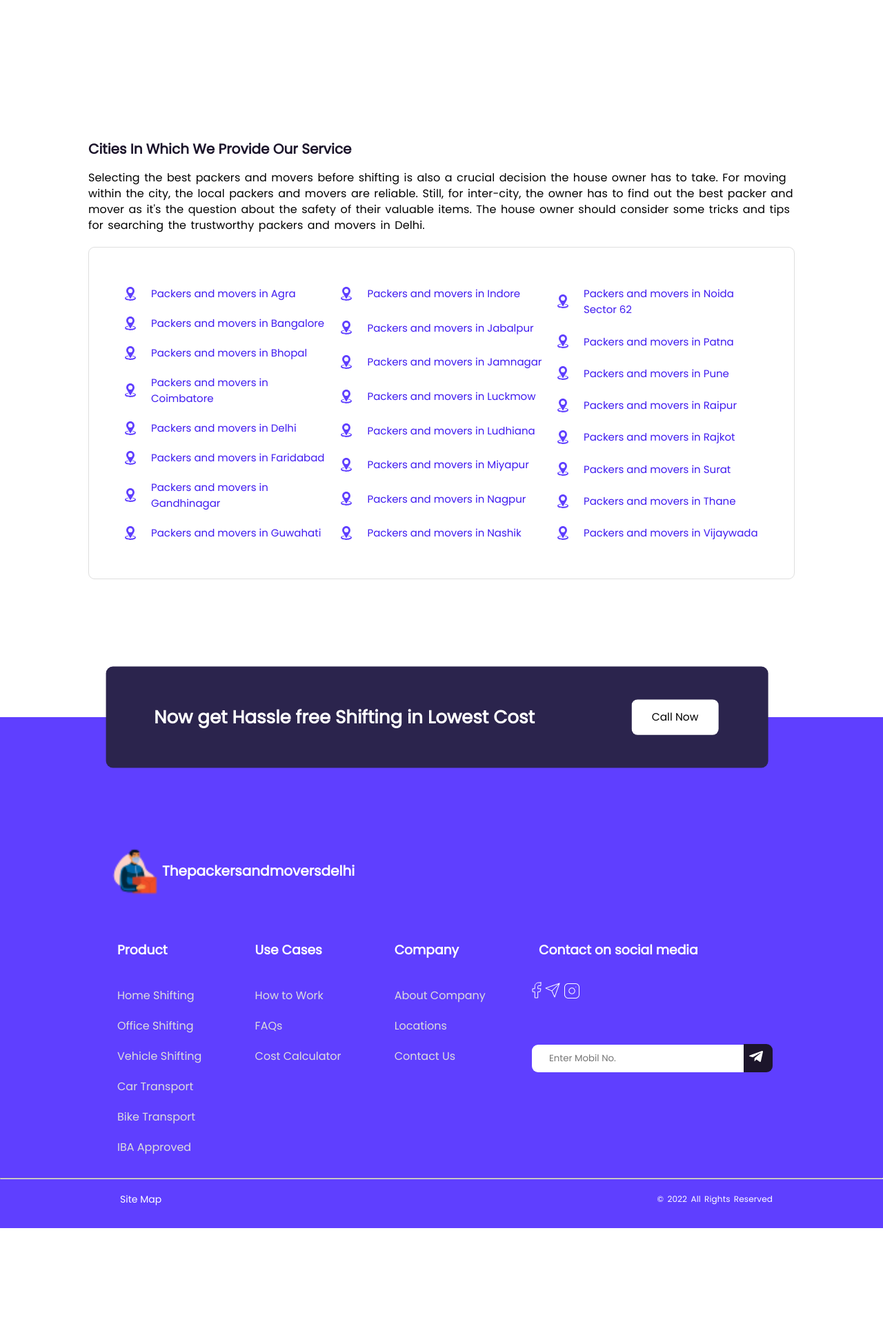
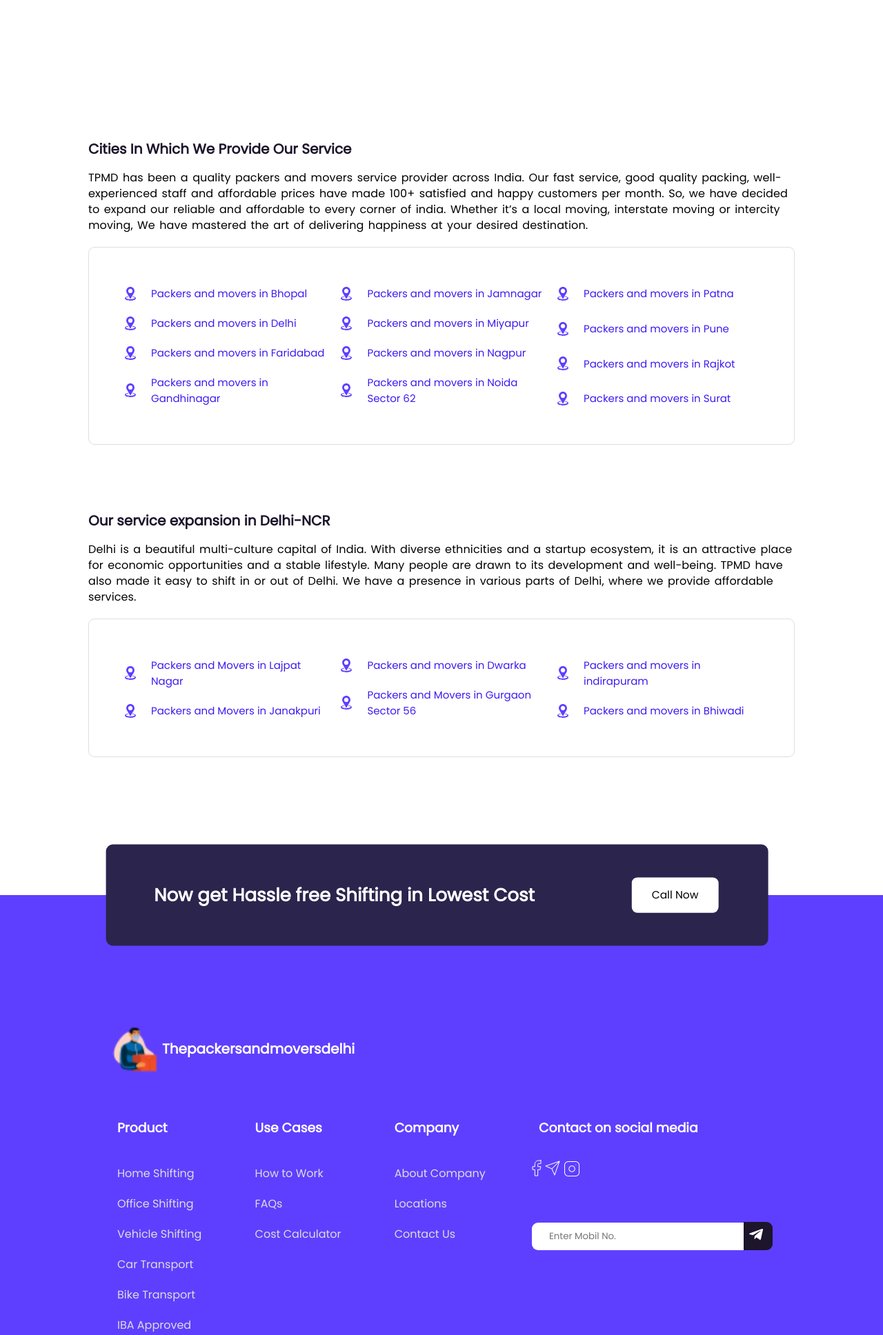
Before and after one commit to AskNavigator-SEO/tppdelhi, a PHP site: page /about-us.html in a window 1280 px wide. Shown: the part 1813-3749 px from the top of the page at 69% size. Before the commit the page ends 3594 px from the top, so only its background shows below. Run offline with PHP 8.4, Linux system fonts and the light colour scheme.

Commit message:
footer city links attand

```diff
--- a/about-us.html
+++ b/about-us.html
@@ -272,54 +272,65 @@
       <!-- <===================== cities section=================> -->
       <section class="eleventh" id="cities">
         <div class="container">
-          <h2>Cities In Which We Provide Our Service</h2>
-          <p>
-            Selecting the best packers and movers before shifting is also a
-            crucial decision the house owner has to take. For moving within the
-            city, the local packers and movers are reliable. Still, for
-            inter-city, the owner has to find out the best packer and mover as
-            it's the question about the safety of their valuable items. The
-            house owner should consider some tricks and tips for searching the
-            trustworthy packers and movers in Delhi.
-          </p>
+            <h2>Cities In Which We Provide Our Service</h2>
+            <p>TPMD has been a quality packers and movers service provider across India. Our fast service, good quality packing, well-experienced staff and affordable prices have made 100+ satisfied and happy customers per month. So, we have decided to expand our reliable and affordable to every corner of india. Whether it’s a local moving, interstate moving or intercity moving, We have mastered the art of delivering happiness at your desired destination.</p>
           <div class="services-cities-list">
             <ul>
               <li>
-                <a href="packers-and-movers-agra.html"> <img src="images/location.svg" alt="Location" loading="lazy"> Packers and movers in Agra</a>
-                <a href="packers-and-movers-bangalore.html"> <img src="images/location.svg" alt="Location" loading="lazy"> Packers and movers in Bangalore</a>
+                <!-- <a href="packers-and-movers-agra.html"> <img src="images/location.svg" alt="Location" loading="lazy"> Packers and movers in Agra</a> -->
+                <!-- <a href="packers-and-movers-bangalore.html"> <img src="images/location.svg" alt="Location" loading="lazy"> Packers and movers in Bangalore</a> -->
+                <!-- <a href="packers-and-movers-coimbatore.html"> <img src="images/location.svg" alt="Location" loading="lazy"> Packers and movers in Coimbatore</a> -->
+                <!-- <a href="packers-and-movers-guwahati.html"> <img src="images/location.svg" alt="Location" loading="lazy"> Packers and movers in Guwahati</a> -->
                 <a href="packers-and-movers-bhopal.html"> <img src="images/location.svg" alt="Location" loading="lazy"> Packers and movers in Bhopal</a>
-                <a href="packers-and-movers-coimbatore.html"> <img src="images/location.svg" alt="Location" loading="lazy"> Packers and movers in Coimbatore</a>
                 <a href="/"> <img src="images/location.svg" alt="Location" loading="lazy"> Packers and movers in Delhi</a>
                 <a href="packers-and-movers-faridabad.html"> <img src="images/location.svg" alt="Location" loading="lazy"> Packers and movers in Faridabad</a>
-                <a href="packers-and-movers-gandhinagar.html"> <img src="images/location.svg" alt="Location" loading="lazy"> Packers and movers in Gandhinagar</a>
-                <a href="packers-and-movers-guwahati.html"> <img src="images/location.svg" alt="Location" loading="lazy"> Packers and movers in Guwahati</a>
+                <a href="packers-and-movers-gandhinagar.html"> <img src="/images/location.svg" alt="Location" loading="lazy"> Packers and movers in Gandhinagar</a>
               </li>
               <li>
-                <a href="packers-and-movers-indore.html"> <img src="images/location.svg" alt="Location" loading="lazy"> Packers and movers in Indore</a>
-                <a href="packers-and-movers-jabalpur.html"> <img src="images/location.svg" alt="Location" loading="lazy"> Packers and movers in Jabalpur</a>
+                <!-- <a href="packers-and-movers-indore.html"> <img src="images/location.svg" alt="Location" loading="lazy"> Packers and movers in Indore</a> -->
+                <!-- <a href="packers-and-movers-jabalpur.html"> <img src="images/location.svg" alt="Location" loading="lazy"> Packers and movers in Jabalpur</a> -->
+                <!-- <a href="packers-and-movers-lucknow.html"> <img src="images/location.svg" alt="Location" loading="lazy"> Packers and movers in Luckmow</a> -->
+                <!-- <a href="packers-and-movers-ludhiana.html"> <img src="images/location.svg" alt="Location" loading="lazy"> Packers and movers in Ludhiana</a> -->
+                <!-- <a href="packers-and-movers-nashik.html"> <img src="images/location.svg" alt="Location" loading="lazy"> Packers and movers in Nashik</a> -->
                 <a href="packers-and-movers-jamnagar.html"> <img src="images/location.svg" alt="Location" loading="lazy"> Packers and movers in Jamnagar</a>
-                <a href="packers-and-movers-lucknow.html"> <img src="images/location.svg" alt="Location" loading="lazy"> Packers and movers in Luckmow</a>
-                <a href="packers-and-movers-ludhiana.html"> <img src="images/location.svg" alt="Location" loading="lazy"> Packers and movers in Ludhiana</a>
                 <a href="packers-and-movers-miyapur.html"> <img src="images/location.svg" alt="Location" loading="lazy"> Packers and movers in Miyapur</a>
                 <a href="packers-and-movers-nagpur.html"> <img src="images/location.svg" alt="Location" loading="lazy"> Packers and movers in Nagpur</a>
-                <a href="packers-and-movers-nashik.html"> <img src="images/location.svg" alt="Location" loading="lazy"> Packers and movers in Nashik</a>
+                <a href="packers-and-movers-noida-sector62.html"> <img src="images/location.svg" alt="Location" loading="lazy"> Packers and movers in Noida Sector 62</a>
               </li>
               <li>
-                <a href="packers-and-movers-noida-sector62.html"> <img src="images/location.svg" alt="Location" loading="lazy"> Packers and movers in Noida Sector 62</a>
                 <a href="packers-and-movers-patna.html"> <img src="images/location.svg" alt="Location" loading="lazy"> Packers and movers in Patna</a>
                 <a href="packers-and-movers-pune.html"> <img src="images/location.svg" alt="Location" loading="lazy"> Packers and movers in Pune</a>
-                <a href="packers-and-movers-raipur.html"> <img src="images/location.svg" alt="Location" loading="lazy"> Packers and movers in Raipur</a>
                 <a href="packers-and-movers-rajkot.html"> <img src="images/location.svg" alt="Location" loading="lazy"> Packers and movers in Rajkot</a>
                 <a href="packers-and-movers-surat.html"> <img src="images/location.svg" alt="Location" loading="lazy"> Packers and movers in Surat</a>
-                <a href="packers-and-movers-thane.html"> <img src="images/location.svg" alt="Location" loading="lazy"> Packers and movers in Thane</a>
-                <a href="packers-and-movers-vijaywada.html"> <img src="images/location.svg" alt="Location" loading="lazy"> Packers and movers in Vijaywada</a>
+                <!-- <a href="packers-and-movers-raipur.html"> <img src="images/location.svg" alt="Location" loading="lazy"> Packers and movers in Raipur</a> -->
+                <!-- <a href="packers-and-movers-thane.html"> <img src="images/location.svg" alt="Location" loading="lazy"> Packers and movers in Thane</a> -->
+                <!-- <a href="packers-and-movers-vijaywada.html"> <img src="images/location.svg" alt="Location" loading="lazy"> Packers and movers in Vijaywada</a> -->
               </li>
             </ul>
           </div>
         </div>
 
-
-
+        <!-- <============ with in city services =============> -->
+        <div class="container">
+            <h2>Our service expansion in Delhi-NCR</h2>
+            <p>Delhi is a beautiful multi-culture capital of India. With diverse ethnicities and a startup ecosystem, it is an attractive place for economic opportunities and a stable lifestyle. Many people are drawn to its development and well-being. TPMD have also made it easy to shift in or out of Delhi. We have a presence in various parts of Delhi, where we provide affordable services.</p>
+          <div class="services-cities-list">
+            <ul>
+              <li>
+                <a href="packers-and-movers-lajpat-nagar.html"> <img src="images/location.svg" alt="Location" loading="lazy"> Packers and Movers in Lajpat Nagar</a>
+                <a href="packers-and-movers-janakpuri.html"> <img src="images/location.svg" alt="Location" loading="lazy"> Packers and Movers in Janakpuri</a>
+              </li>
+              <li>
+                <a href="packers-and-movers-dwarka.html"> <img src="images/location.svg" alt="Location" loading="lazy"> Packers and movers in Dwarka</a>
+                <a href="packers-and-movers-gurgaon-sector-56.html"> <img src="images/location.svg" alt="Location" loading="lazy"> Packers and Movers in Gurgaon Sector 56</a>
+              </li>
+              <li>
+                <a href="packers-and-movers-indirapuram.html"> <img src="images/location.svg" alt="Location" loading="lazy"> Packers and movers in indirapuram</a>
+                <a href="packers-and-movers-bhiwadi.html"> <img src="images/location.svg" alt="Location" loading="lazy"> Packers and movers in Bhiwadi</a>
+              </li>
+            </ul>
+          </div>
+        </div>
 
       </section>
 
--- a/include/footer.php
+++ b/include/footer.php
@@ -62,7 +62,7 @@
           </div>
         </div>
 
-
+      </section>
       <!-- <=============== footer================> -->
       <footer>
         <div class="lower-call-btn">
```
